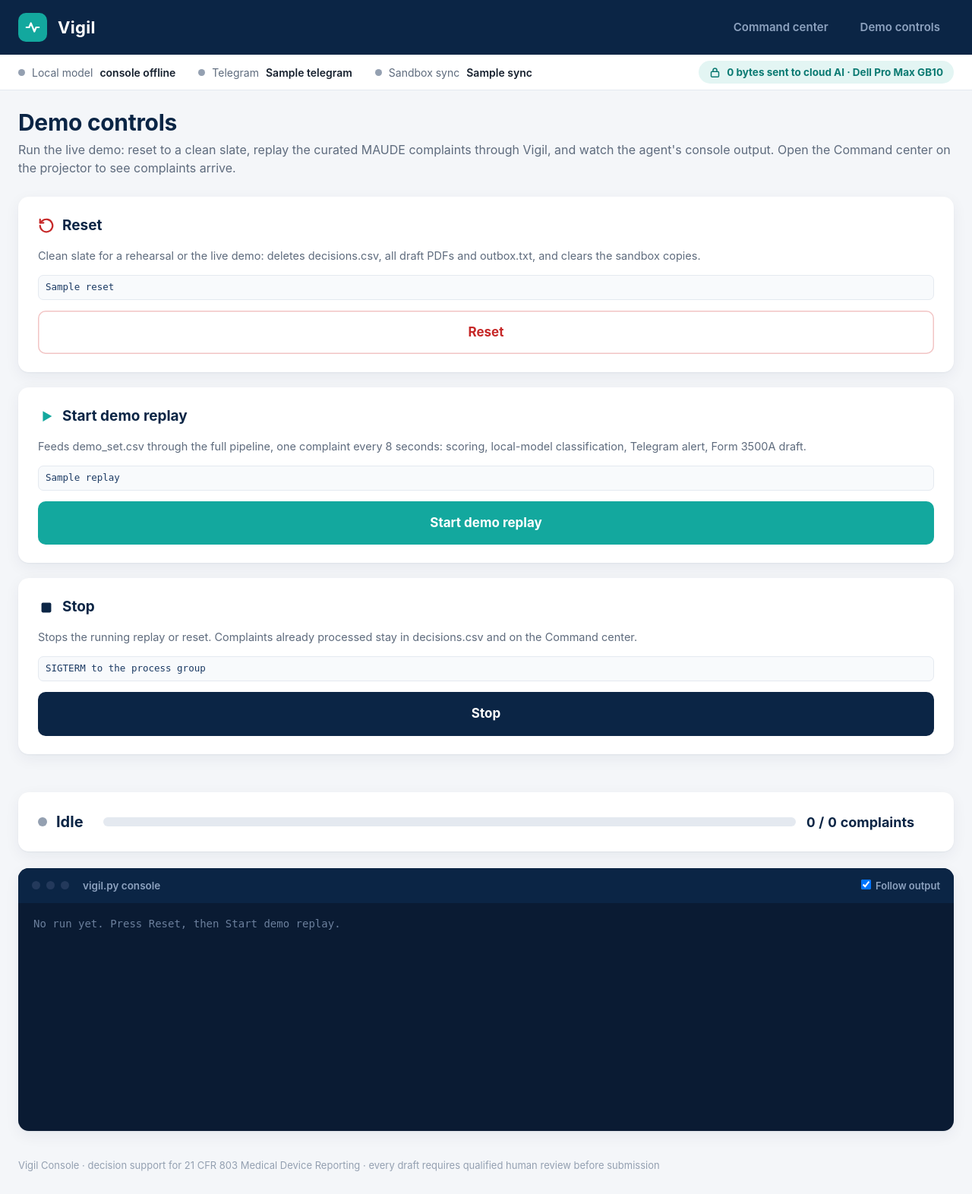
After one commit to jossefuggg/thirty, a Python web app: template dashboard_v2/templates/demo.html in a window 1280 px wide. The commit adds this page. Shown: the whole page at 76% size. Run offline with Jinja, Linux system fonts and the light colour scheme; the template is opened without the code that fills it: most values are stand-ins (such as "Sample title", 1, 10 or a date in 2020).

Commit message:
Vigil Console v2: demo controls (reset / replay / stop with live console output)
Co-Authored-By: Claude Opus 5.5 <noreply@anthropic.com>

```diff
--- a/dashboard_v2/templates/base.html
+++ b/dashboard_v2/templates/base.html
@@ -115,10 +115,10 @@
         set("h-model", h.model); set("h-tg", h.telegram); set("h-sync", h.sync);
         var d = h.demo, show = d && d.running;
         $("h-demo").style.display = show ? "" : "none";
-        if (show) $("h-demo-l").textContent = d.kind === "reset" ? "Reset running" : "Demo replay running";
+        if (show) $("h-demo-l").textContent = d.kind === "reset" ? "Reset running" : "Demo replay running · " + d.processed + "/" + d.total;
       }).catch(function () { $("h-model-l").textContent = "console offline"; });
     }
-    poll(); setInterval(poll, 5000);
+    poll(); setInterval(poll, 3000);
   })();
 </script>
 {% block scripts %}{% endblock %}
--- /dev/null
+++ b/dashboard_v2/templates/demo.html
@@ -0,0 +1,119 @@
+{% extends "base.html" %}
+{% block title %}Demo controls · Vigil Console{% endblock %}
+{% block head %}
+<style>
+  .grid3 { display: grid; grid-template-columns: repeat(3, minmax(0, 1fr)); gap: 20px; margin-bottom: 22px; }
+  .ctl { display: flex; flex-direction: column; gap: 14px; }
+  .ctl .btn { padding: 16px 22px; font-size: 17px; width: 100%; }
+  .ctl p { margin: 0; color: var(--muted); font-size: 14.5px; line-height: 1.55; flex: 1; }
+  .ctl code { font-size: 12.5px; color: var(--navy-2); background: var(--soft); border: 1px solid var(--line); padding: 6px 9px; border-radius: 7px; display: block; word-break: break-all; }
+  .ctl h3 { margin: 0; font-size: 19px; color: var(--navy); display: flex; align-items: center; gap: 10px; }
+  .ctl h3 svg { width: 22px; height: 22px; }
+
+  .status { display: grid; grid-template-columns: auto 1fr auto; gap: 26px; align-items: center; margin-bottom: 22px; }
+  .state { display: flex; align-items: center; gap: 12px; font-size: 20px; font-weight: 700; color: var(--navy); }
+  .state .dot { width: 12px; height: 12px; }
+  .prog { display: flex; align-items: center; gap: 14px; }
+  .prog .bar { flex: 1; height: 12px; border-radius: 7px; background: var(--line); overflow: hidden; }
+  .prog .bar i { display: block; height: 100%; width: 0; background: var(--teal); border-radius: 7px; transition: width .6s; }
+  .prog b { font-size: 18px; color: var(--navy); font-variant-numeric: tabular-nums; white-space: nowrap; }
+  .elapsed { color: var(--muted); font-variant-numeric: tabular-nums; font-size: 15px; white-space: nowrap; }
+
+  .term { background: #0A1B33; border-radius: var(--radius); box-shadow: var(--shadow); overflow: hidden; }
+  .term-h { display: flex; align-items: center; gap: 8px; padding: 12px 18px; background: #0B2545; color: #8DA2BF; font-size: 13.5px; font-weight: 600; }
+  .term-h i { width: 11px; height: 11px; border-radius: 50%; background: #23395B; display: inline-block; }
+  .term-h span { margin-left: 10px; } .term-h label { margin: 0 0 0 auto; color: #8DA2BF; text-transform: none; letter-spacing: 0; font-size: 13px; font-weight: 600; cursor: pointer; }
+  .out { height: calc(100vh - 560px); min-height: 300px; overflow-y: auto; padding: 16px 20px; margin: 0;
+    font: 14px/1.6 ui-monospace, "SF Mono", "DejaVu Sans Mono", Menlo, monospace; color: #D5DEEA; white-space: pre-wrap; word-break: break-word; }
+  .out .cmd { color: #5FD3C9; font-weight: 700; } .out .ok { color: #7BD88F; font-weight: 700; } .out .warn { color: #FFB86B; }
+  .out .hit { color: #fff; } .out .hit b { padding: 0 6px; border-radius: 4px; font-weight: 700; }
+  .out .URGENT { background: var(--red); } .out .HIGH { background: var(--orange); } .out .NORMAL { background: var(--green); }
+  .out .idle { color: #6B7F9C; }
+  .err { color: var(--red); font-weight: 600; min-height: 1.4em; margin: -8px 0 14px; }
+  @media (max-width: 1280px) { .grid3 { grid-template-columns: 1fr; } }
+</style>
+{% endblock %}
+
+{% block body %}
+<h1>Demo controls</h1>
+<p class="lede">Run the live demo: reset to a clean slate, replay the curated MAUDE complaints through Vigil, and watch the agent's console output. Open the Command center on the projector to see complaints arrive.</p>
+
+<div class="grid3">
+  <section class="card ctl">
+    <h3><svg viewBox="0 0 24 24" fill="none" stroke="var(--red)" stroke-width="2.4" stroke-linecap="round" stroke-linejoin="round"><path d="M3 12a9 9 0 1 0 3-6.7L3 8"/><path d="M3 3v5h5"/></svg>Reset</h3>
+    <p>Clean slate for a rehearsal or the live demo: deletes decisions.csv, all draft PDFs and outbox.txt, and clears the sandbox copies.</p>
+    <code>{{ commands.reset }}</code>
+    <button class="btn btn-red" id="b-reset" data-action="reset">Reset</button>
+  </section>
+  <section class="card ctl">
+    <h3><svg viewBox="0 0 24 24" fill="var(--teal)"><path d="M7 4.5v15l13-7.5z"/></svg>Start demo replay</h3>
+    <p>Feeds demo_set.csv through the full pipeline, one complaint every 8 seconds: scoring, local-model classification, Telegram alert, Form 3500A draft.</p>
+    <code>{{ commands.replay }}</code>
+    <button class="btn btn-teal" id="b-replay" data-action="replay">Start demo replay</button>
+  </section>
+  <section class="card ctl">
+    <h3><svg viewBox="0 0 24 24" fill="var(--navy)"><rect x="5" y="5" width="14" height="14" rx="2"/></svg>Stop</h3>
+    <p>Stops the running replay or reset. Complaints already processed stay in decisions.csv and on the Command center.</p>
+    <code>SIGTERM to the process group</code>
+    <button class="btn btn-navy" id="b-stop" data-action="stop">Stop</button>
+  </section>
+</div>
+<div class="err" id="err"></div>
+
+<section class="card status">
+  <div class="state"><i class="dot" id="st-dot"></i><span id="st-l">Idle</span></div>
+  <div class="prog"><div class="bar"><i id="pg"></i></div><b id="pg-l">0 / 0 complaints</b></div>
+  <div class="elapsed" id="el"></div>
+</section>
+
+<section class="term">
+  <div class="term-h"><i></i><i></i><i></i><span>vigil.py console</span>
+    <label><input type="checkbox" id="follow" checked> Follow output</label></div>
+  <pre class="out" id="out"><span class="idle">No run yet. Press Reset, then Start demo replay.</span></pre>
+</section>
+{% endblock %}
+
+{% block scripts %}
+<script>
+(function () {
+  var since = 0, cur = null, out = $("out");
+  function fmt(s) { s = Math.max(0, Math.floor(s)); return Math.floor(s / 60) + ":" + (s % 60 < 10 ? "0" : "") + s % 60; }
+  function lineHTML(l) {
+    var t = l[2], m = /^(\S+) (URGENT|HIGH|NORMAL) (REPORTABLE|NEEDS_INFO|NOT_REPORTABLE|None) ?(.*)$/.exec(t);
+    if (m && !l[1]) return '<span class="hit">✓ #' + esc(m[1]) + ' <b class="' + m[2] + '">' + m[2] + "</b> " + esc(m[3]) + (m[4] ? " · due " + esc(m[4]) : "") + "</span>";
+    return l[1] ? '<span class="' + l[1] + '">' + esc(t) + "</span>" : esc(t);
+  }
+  function render(d) {
+    if (d.started !== cur) { cur = d.started; out.innerHTML = ""; }       // a new run replaces the old output
+    if (d.lines.length) {
+      if (out.querySelector(".idle")) out.innerHTML = "";
+      out.insertAdjacentHTML("beforeend", d.lines.map(lineHTML).join("\n") + "\n");
+      if ($("follow").checked) out.scrollTop = out.scrollHeight;
+    }
+    since = d.next;
+    var run = d.running, label = run ? (d.kind === "reset" ? "Resetting…" : "Replay running") :
+      d.kind ? (d.stopped ? "Stopped" : d.rc === 0 ? (d.kind === "reset" ? "Reset complete" : "Replay finished") : "Exited with code " + d.rc) : "Idle";
+    $("st-l").textContent = label;
+    $("st-dot").className = "dot " + (run ? "run" : d.kind && !d.stopped && d.rc !== 0 ? "bad" : d.kind ? "ok" : "");
+    var replay = d.kind === "replay", total = d.total || 0, n = replay ? d.processed : 0;
+    $("pg").style.width = (total ? Math.min(100, n / total * 100) : 0) + "%";
+    $("pg-l").textContent = n + " / " + total + " complaints";
+    $("el").textContent = d.started ? "elapsed " + fmt(((d.ended || Date.now() / 1000) - d.started)) : "";
+    $("b-reset").disabled = $("b-replay").disabled = run; $("b-stop").disabled = !run;
+  }
+  function poll() {
+    fetch("/api/demo?since=" + since, { cache: "no-store" }).then(function (r) { return r.json(); }).then(render).catch(function () {});
+  }
+  document.querySelectorAll("[data-action]").forEach(function (b) {
+    b.addEventListener("click", function () {
+      var a = b.dataset.action;
+      if (a === "reset" && !confirm("Reset deletes decisions.csv, every draft PDF, outbox.txt and the sandbox copies.\n\nContinue?")) return;
+      $("err").textContent = ""; b.disabled = true;
+      fetch("/api/demo/" + a, { method: "POST" }).then(function (r) { return r.json(); })
+        .then(function (j) { if (j.error) $("err").textContent = j.error; }).finally(function () { setTimeout(poll, 150); });
+    });
+  });
+  poll(); setInterval(poll, 1000);
+})();
+</script>
+{% endblock %}
```
Also changed, not shown: dashboard_v2/app.py (+122 -1 lines).
